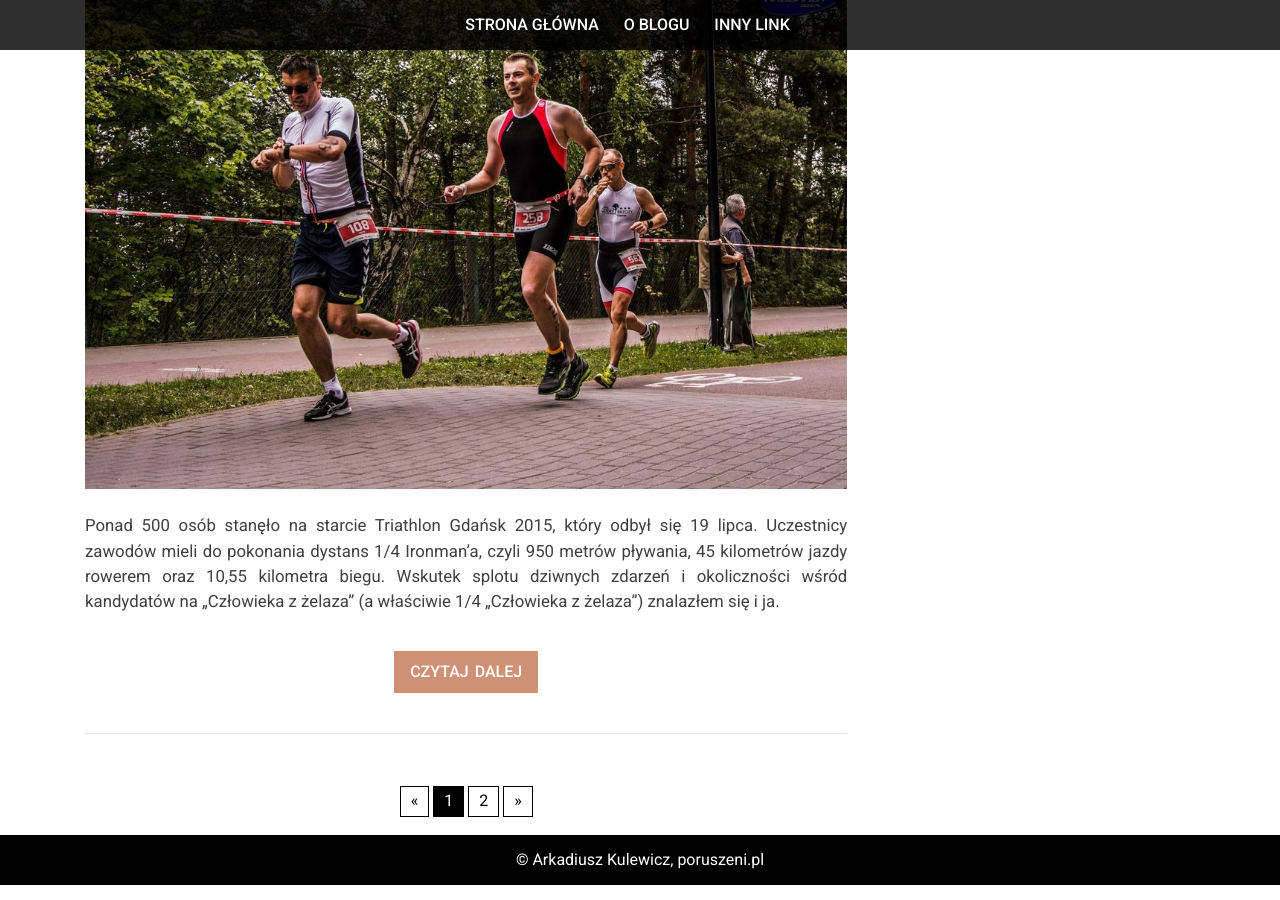
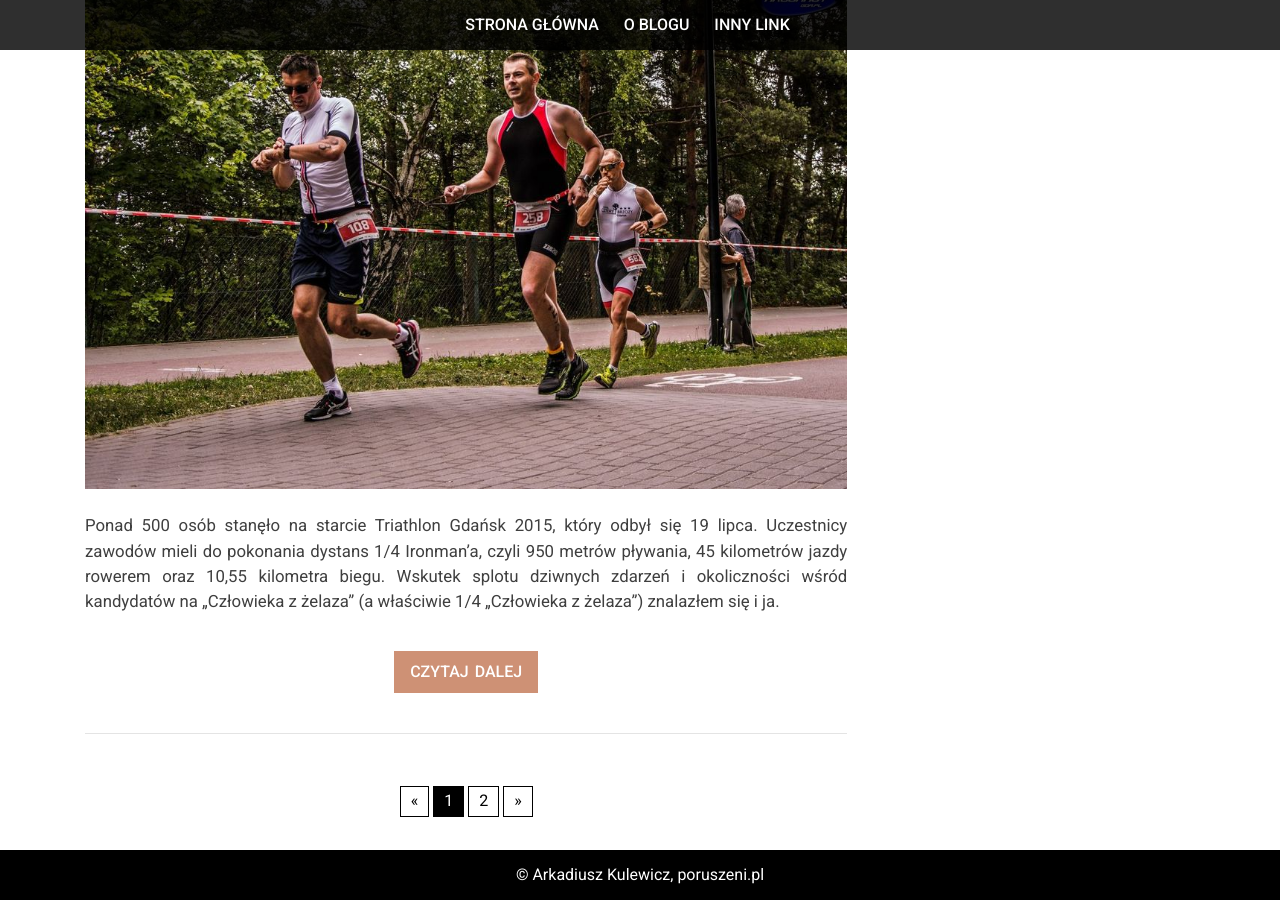
Before and after one commit to akulewicz/blog, a Jekyll site: the page built from index.html, in a window 1280 px wide and 900 px high, scrolled down 4966 px. Built offline with Jekyll 4.4.1, drawn with Linux system fonts in a browser that asks for light colours; nearby versions of some CDN libraries; a script that is not in the unit is left out; the list of posts is cut into pages by our own code.

Commit message:
fix: pagination styles

```diff
--- a/_sass/_main.scss
+++ b/_sass/_main.scss
@@ -182,6 +182,7 @@
 .pagination {
     display: flex;
     justify-content: center;
+    margin: 15px;
 }
 
 .pagination__item {
@@ -329,7 +330,9 @@
 }
 
 @media (max-width: 640px) {
-
+    iframe {
+        max-width: 100%;
+    }
     .navigation {
         justify-content: flex-start;
         align-items: flex-start;
```
Also changed, not shown: _posts/2019-11-09-powrot-na-stare-smieci.md (+2 -3 lines).
